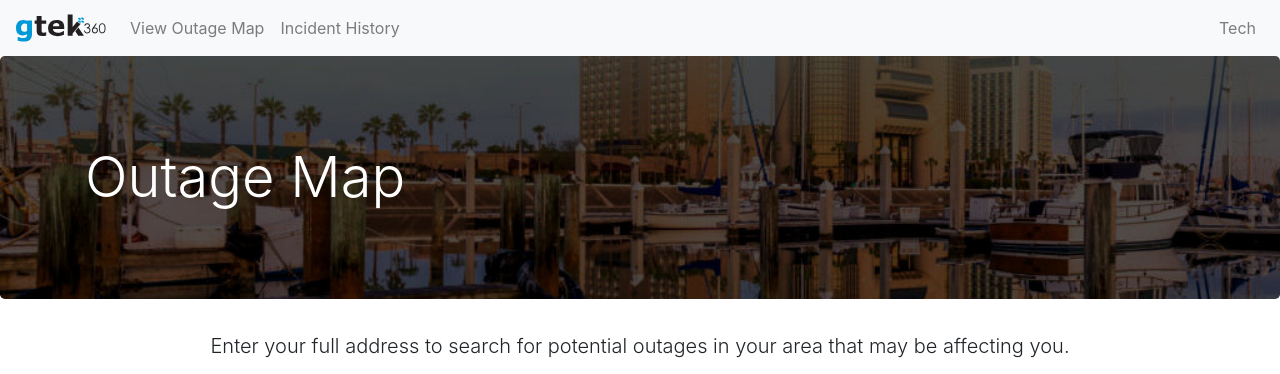
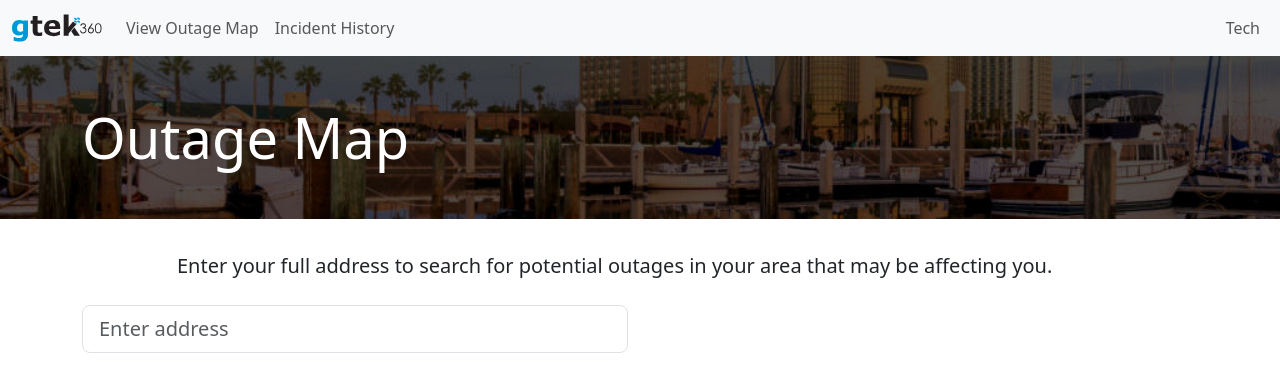
Before and after one commit to gavingleinig/GtekOutagesMap, a Flask app: page / in a window 1280 px wide. Shown: the top 374 px of the page. Run offline with Flask 3, Linux system fonts and the light colour scheme; some libraries are stand-ins or nearby versions.

Commit message:
updated Bootstrap to 5, still no navbar worky

```diff
--- a/flaskr/outage_map.py
+++ b/flaskr/outage_map.py
@@ -67,14 +67,17 @@
                 break
 
     if an_offline_tower:
-        message = f"""<DEBUG> An Offline Tower is in Radius: {an_offline_tower['name']}, Distance: {(an_offline_tower['distance']/1609.34):.2f} miles.
-        You appear to be in a Gtek Outage. We are doing our best to quickly return you to service.
-        or smthn like "Rest assured, our technicians are working hard to get all services back up and running as soon as possible. You don't need to request a repair if you confirm that you're in an area outage."
+        title = "Outage Reported"
+        message = f"""You appear to be in an outage. Rest assured, our technicians are working hard to get all services back up and running as soon as possible.
+
+
+        DEBUG An Offline Tower is in Radius: {an_offline_tower['name']}, Distance: {(an_offline_tower['distance']/1609.34):.2f} miles.
         """
     else:
+        title = "No Outage Reported"
         message = "We aren't aware of any issues at your location. Try troubleshooting on your own [insert troubleshooting tips], or contact us at 361-777-1400."
 
-    return jsonify({"message": message, "markerPosition": location})
+    return jsonify({"title": title, "message": message, "markerPosition": location})
 
 def haversine_distance(loc1, loc2):
     from math import radians, sin, cos, sqrt, atan2
--- a/flaskr/static/outage_map.js
+++ b/flaskr/static/outage_map.js
@@ -58,6 +58,7 @@
 
 async function findIfOutage() {
     const responseMessage = document.getElementById("info-text");
+    const responseTitle = document.getElementById("info-title");
     const csrfToken = document.querySelector('meta[name="csrf-token"]').getAttribute('content');
 
     if (!selectedPlace || !selectedPlace.place_id) {
@@ -82,7 +83,7 @@
 
         const result = await response.json();
         responseMessage.innerText = result.message;
-
+        responseTitle.innerText = result.title;
 
 
     } catch (error) {
@@ -90,8 +91,9 @@
         responseMessage.innerText = "There was an issue determining outage status.";
     }
 
-    document.getElementById("search-container").style.display = "none";
     document.getElementById("map").style.display = "none";
     document.getElementById("search-button").style.display = "none";
+    document.getElementById("autocomplete").style.display = "none";
+    responseTitle.style.display = "block";
 
 }
--- a/flaskr/static/style.css
+++ b/flaskr/static/style.css
@@ -1,7 +1,12 @@
-
-.updates {
-  margin-top: 1rem;
+.btn-primary {
+  background-color: #0099d7;
+  border-color: #0099d7;
 }
-.update-content {
-  font-size: 0.9rem;
+.btn-primary:hover, .btn-primary:focus, .btn-primary:active, .btn-primary.active, .open > .dropdown-toggle.btn-primary {
+  background-color: #1d7ca3;
+  border-color: #1d7ca3;
 }
+.btn-primary:disabled, .btn-primary.disabled {
+  background-color: #0099d7;
+  border-color: #0099d7;
+}
--- a/flaskr/templates/base.html
+++ b/flaskr/templates/base.html
@@ -2,48 +2,53 @@
 <html lang="en">
 <head>
   <meta charset="UTF-8">
-  <meta name="viewport" content="width=device-width, initial-scale=1, shrink-to-fit=no">
+  <meta name="viewport" content="width=device-width, initial-scale=1">
   <title>{% block title %}{% endblock %} - Gtek</title>
+  <link href="https://cdn.jsdelivr.net/npm/bootstrap@5.3.0-alpha1/dist/css/bootstrap.min.css" rel="stylesheet">
   <link rel="stylesheet" href="{{ url_for('static', filename='style.css') }}">
-  <link rel="stylesheet" href="https://stackpath.bootstrapcdn.com/bootstrap/4.5.2/css/bootstrap.min.css">
   <style>
     .jumbotron {
       background: url("{{ url_for('static', filename='marina-high-rise-grade-1024x360.jpg') }}") no-repeat center center;
       background-size: cover;
       color: white;
+      padding: 2rem 1rem;
+      margin-bottom: 2rem;
     }
   </style>
 </head>
 <body>
-  <nav class="navbar navbar-expand-lg navbar-light bg-light">
+  <nav class="navbar navbar-expand-md navbar-light bg-light">
+    <div class="container-fluid">
       <a class="navbar-brand" href="#">
         <img src="{{ url_for('static', filename='logo-GENERAL.svg') }}" width="90" height="30" class="d-inline-block align-top" alt="">
       </a>
-    <button class="navbar-toggler" type="button" data-toggle="collapse" data-target="#navbarNav" aria-controls="navbarNav" aria-expanded="false" aria-label="Toggle navigation">
+      <button class="navbar-toggler" type="button" data-bs-toggle="collapse" data-bs-target="#navbarNavAltMarkup" aria-controls="navbarSupportedContent" aria-expanded="false" aria-label="Toggle navigation">
         <span class="navbar-toggler-icon"></span>
       </button>
-    <div class="collapse navbar-collapse" id="navbarNav">
-      <div class="navbar-nav mr-auto">
+      <div class="navbar-collapse collapse " id="navbarNavAltMarkup">
+        <div class="navbar-nav me-auto mb-2 mb-lg-0">
             <a class="nav-item nav-link" href="{{ url_for('outage_map.map') }}">View Outage Map</a>
             <a class="nav-item nav-link" href="{{ url_for('status.status') }}">Incident History</a>
         </div>
         <div class="navbar-nav">
           {% if g.user %}
-          <span class="navbar-text">(Tech Logged In)</span>
+              <span class="nav-item nav-link">(Tech Logged In)</span>
               <a class="nav-item nav-link" href="{{ url_for('tech.tech') }}">Update Outage Map Towers</a>
               <a class="nav-item nav-link" href="{{ url_for('auth.logout') }}">Log Out</a>
           {% else %}
-          <a class="nav-item nav-link" href="{{ url_for('auth.login') }}">Tech</a>
+              <a class=" nav-item nav-link" href="{{ url_for('auth.login') }}">Tech</a>
           {% endif %}
         </div>
       </div>
+    </div>
   </nav>
+
   <section class="content">
     <div class="jumbotron">
-      <div class="container container-lg">
+      <div class="container">
         <div class="row">
           <div class="col-lg-12 col-xl-10">
-            <div class="py-4 display-4">
+            <div class="py-3 display-4">
               {% block header %}{% endblock %}
             </div>
           </div>
@@ -51,15 +56,14 @@
       </div>
     </div>
     {% for message in get_flashed_messages() %}
-      <div class="flash">{{ message }}</div>
+      <div class="alert alert-info">{{ message }}</div>
     {% endfor %}
     {% block content %}{% endblock %}
   </section>
 
   {% block script %}
-  <script src="https://code.jquery.com/jquery-3.5.1.slim.min.js"></script>
-  <script src="https://cdn.jsdelivr.net/npm/@popperjs/core@1.16.1/dist/umd/popper.min.js"></script>
-  <script src="https://stackpath.bootstrapcdn.com/bootstrap/4.5.2/js/bootstrap.min.js"></script>
+  <script src="https://cdn.jsdelivr.net/npm/bootstrap@5.0.2/dist/js/bootstrap.bundle.min.js" integrity="sha384-MrcW6ZMFYlzcLA8Nl+NtUVF0sA7MsXsP1UyJoMp4YLEuNSfAP+JcXn/tWtIaxVXM" crossorigin="anonymous"></script>
   {% endblock %}
+
 </body>
 </html>
--- a/flaskr/templates/create.html
+++ b/flaskr/templates/create.html
@@ -1,10 +1,11 @@
 {% extends 'base.html' %}
 
 {% block header %}
-  <h1 class="my-4">{% block title %}New Report Creation{% endblock %}</h1>
+  {% block title %}New Report Creation{% endblock %}
 {% endblock %}
 
 {% block content %}
+<div class="container">
   <form method="post" class="mb-4">
     <input type="hidden" name="csrf_token" value="{{ csrf_token() }}"/>
 
@@ -28,4 +29,5 @@
 
     <button type="submit" class="btn btn-primary">Save</button>
   </form>
+</div>
 {% endblock %}
--- a/flaskr/templates/edit_towers.html
+++ b/flaskr/templates/edit_towers.html
@@ -1,7 +1,7 @@
 {% extends 'base.html' %}
 
 {% block header %}
-  <h1 class="text-center">{% block title %}Edit Towers{% endblock %}</h1>
+  {% block title %}Edit Towers{% endblock %}
 {% endblock %}
 
 {% block content %}
@@ -42,10 +42,11 @@
         {% endfor %}
       </tbody>
     </table>
-    <button type="button" class="btn btn-primary" id="save-changes-btn">Save Changes</button>
+    <button type="button" class="btn btn-primary btn-lg" id="save-changes-btn">Save Changes</button>
 
     <h3 class="mt-5">Add New Tower</h3>
     <form method="POST" action="{{ url_for('tech.add_tower') }}">
+      <input type="hidden" name="csrf_token" value="{{ csrf_token() }}"/>
       <div class="form-group">
         <label for="new_name">Name</label>
         <input type="text" class="form-control" id="new_name" name="new_name" required pattern="^[a-zA-Z0-9\s]+$" title="Name should contain only letters, numbers, and spaces.">
--- a/flaskr/templates/login.html
+++ b/flaskr/templates/login.html
@@ -5,6 +5,7 @@
 {% endblock %}
 
 {% block content %}
+<div class="container">
   <div class="row justify-content-center">
     <div class="col-lg-6">
       <form method="post">
@@ -17,10 +18,11 @@
           <label for="password">Password</label>
           <input type="password" name="password" id="password" class="form-control" required>
         </div>
-      <div class="text-center">
+        <div class="text-center py-3">
           <input type="submit" class="btn btn-primary" value="Log In">
         </div>
       </form>
     </div>
   </div>
+</div>
 {% endblock %}
--- a/flaskr/templates/outage_map.html
+++ b/flaskr/templates/outage_map.html
@@ -9,7 +9,7 @@
   <style>
     #map {
       height: 400px;
-      width: 80%;
+      width: 100%;
     }
   </style>
 
@@ -17,12 +17,13 @@
   <div id="search-container" class="container mb-4">
     <div class="row justify-content-center">
       <div class="col-lg-12 col-xl-10">
-        <p id="info-text" class="lead text-center mb-4">Enter your full address to search for potential outages in your area that may be affecting you.</p>
+        <p id="info-title" class ="display-5 mb-4" style="display: none;"></p>
+        <p id="info-text" class="lead mb-4">Enter your full address to search for potential outages in your area that may be affecting you.</p>
       </div>
     </div>
-    <div class="row justify-content-center">
+    <div class="row">
       <div class="col-sm-10 col-md-8 col-lg-6">
-        <input id="autocomplete" type="text" class="form-control" placeholder="Enter address">
+        <input id="autocomplete" type="text" class="form-control form-control-lg" placeholder="Enter address">
       </div>
     </div>
   </div>
@@ -32,10 +33,10 @@
   </div>
 
   <div class="container ">
-    <div class="row px-5">
+    <div class="row">
       <div class="col mb-5">
-        <div class="d-flex justify-content-center">
-          <button id="search-button" onclick="findIfOutage()" class="btn btn-primary mt-2">Find Outages</button>
+        <div class="d-flex">
+          <button id="search-button" onclick="findIfOutage()" class="btn btn-primary mt-2 btn-lg">Find Outages</button>
         </div>
       </div>
     </div>
```
Also changed, not shown: flaskr/templates/status.html (+11 -18 lines), flaskr/templates/tech.html (+12 -7 lines), flaskr/templates/update.html (+8 -5 lines). Lines whose indentation alone changed are shown as unchanged.
